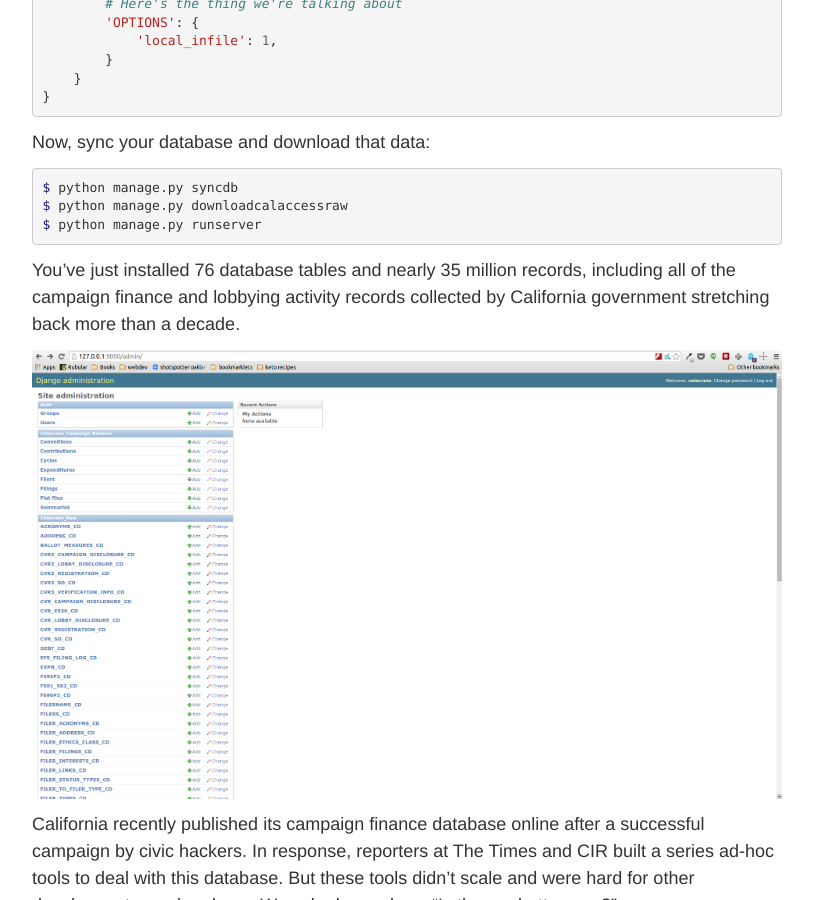
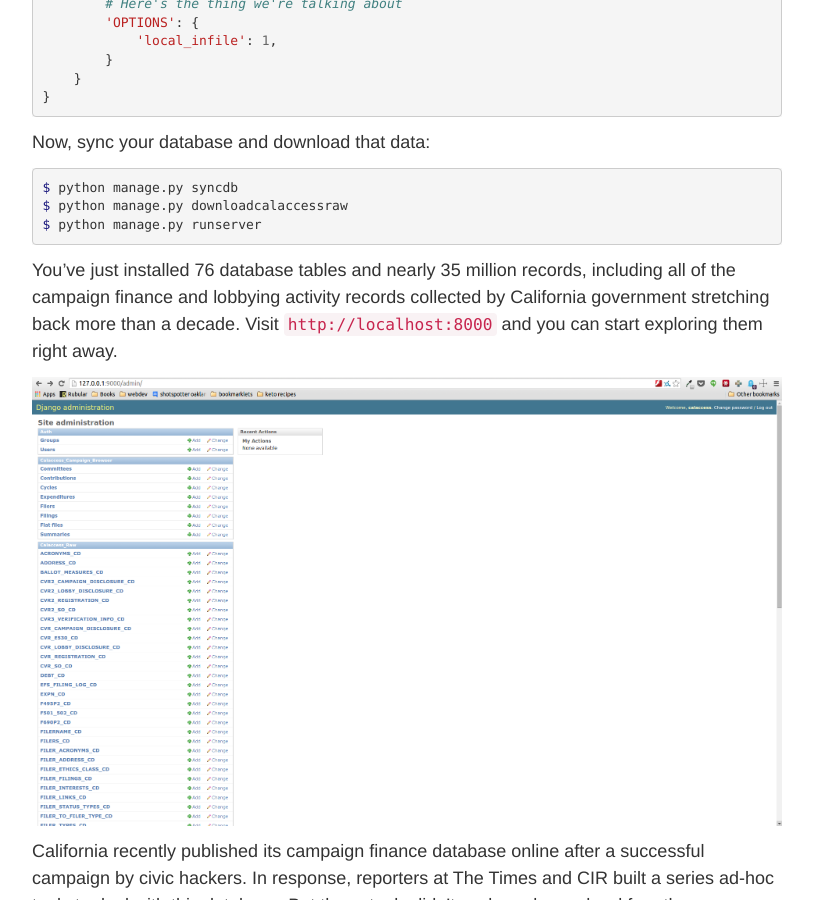
Before and after one commit to palewire/californiacivicdata.org, a Jekyll site: the page built from _posts/2014-09-24-calaccess-code-convening.markdown, in a window 1280 px wide and 900 px high, scrolled down 1447 px. Shown: the whole window, without its empty margins (233-1046 px from the left). Built offline with Jekyll 4.4.1, drawn with Linux system fonts in a browser that asks for light colours.

Commit message:
Updated 2014-09-24-calaccess-code-convening.markdown

```diff
--- a/_posts/2014-09-24-calaccess-code-convening.markdown
+++ b/_posts/2014-09-24-calaccess-code-convening.markdown
@@ -67,7 +67,7 @@
 $ python manage.py runserver
 {% endhighlight %}
 
-You've just installed 76 database tables and nearly 35 million records, including all of the campaign finance and lobbying activity records collected by California government stretching back more than a decade.
+You've just installed 76 database tables and nearly 35 million records, including all of the campaign finance and lobbying activity records collected by California government stretching back more than a decade. Visit ``http://localhost:8000`` and you can start exploring them right away.
 
 ![admin.png](/img/admin.png)
 
```
